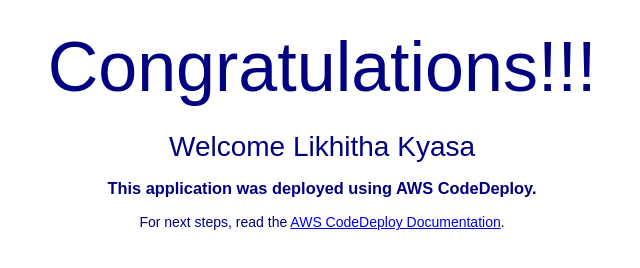
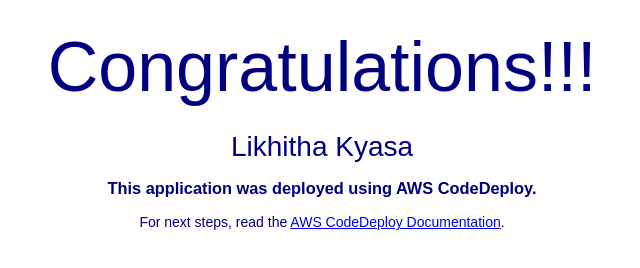
Before and after one commit to LikhithaKyasa0812/AWS, a plain HTML site: page index.html in a window 1280 px wide. Shown: the part 220-488 px from the top of the page, without its empty margins (318-958 px from the left). Drawn offline with Linux system fonts and the light colour scheme.

Commit message:
Remove changes

```diff
--- a/index.html
+++ b/index.html
@@ -28,7 +28,7 @@
   <div align="center">
     <img src="https://s3.ap-south-1.amazonaws.com/www.basava.com/aar_logo_final.png" style="max-width: 20%;">
     <h1>Congratulations!!! </h1>
-      <h2>Welcome Likhitha Kyasa</h2>
+      <h2> Likhitha Kyasa</h2>
     <h3>This application was deployed using AWS CodeDeploy.</h3>
     <p>For next steps, read the <a href="http://aws.amazon.com/documentation/codedeploy">AWS CodeDeploy Documentation</a>.</p>
   </div>
```
